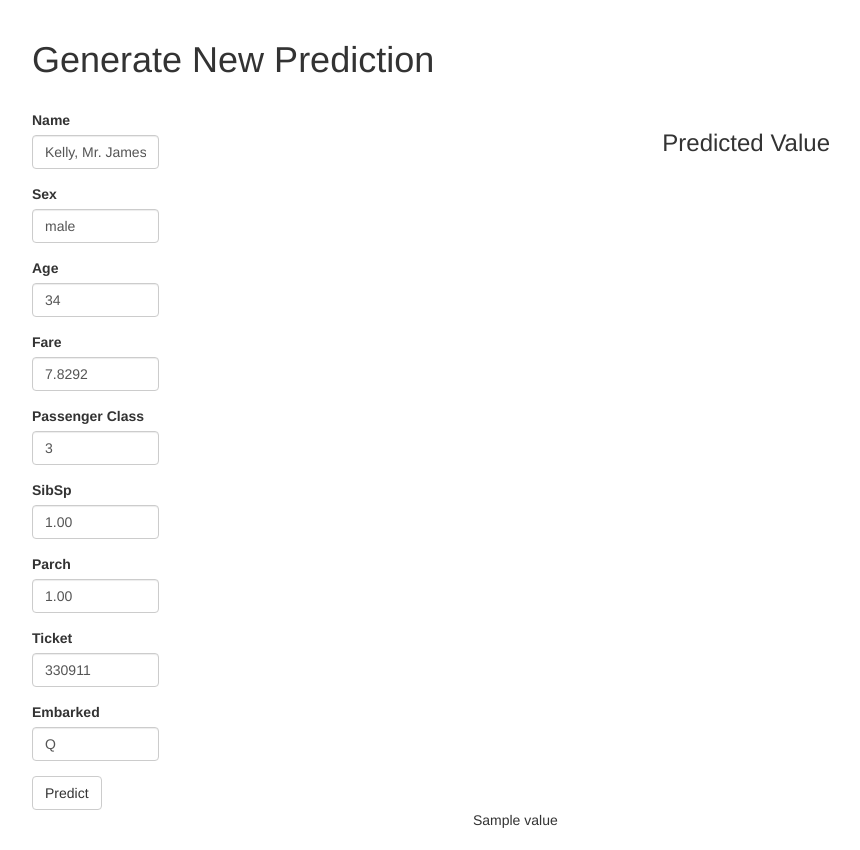
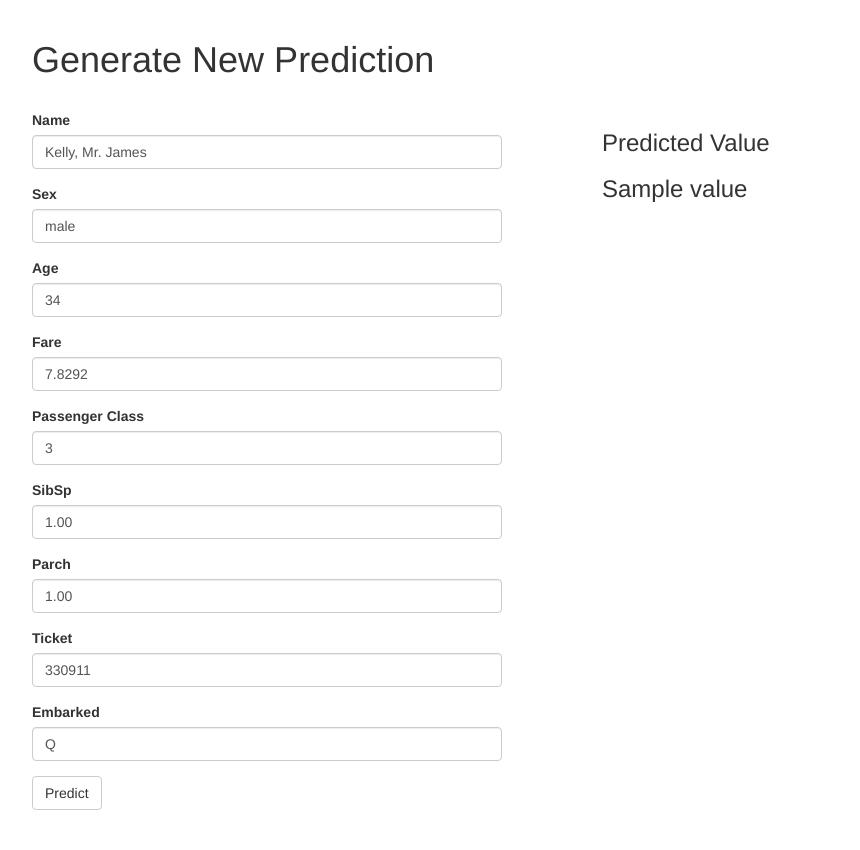
Before and after one commit to dthelan/ToyMl, a Flask app: template src/templates/newprediction.html in a window 1280 px wide. Shown: the part 52-902 px from the top of the page, without its empty margins (38-898 px from the left). After the commit the page ends 862 px from the top, so only its background shows below. Run offline with Flask 2, Linux system fonts and the light colour scheme; tables that the repository leaves empty hold one stand-in row (values such as "Sample post"); the template is opened without the code that fills it: values that come from a table or form of the project are taken from there, most other values are stand-ins (such as "Sample title", 1, 10 or a date in 2020); parts of the project's set-up code (start-up, migrations or seed data) failed here and were passed over; some libraries are stand-ins or nearby versions.

Commit message:
Change prediction form to dump scores

```diff
--- a/src/templates/newprediction.html
+++ b/src/templates/newprediction.html
@@ -2,25 +2,34 @@
 {% import 'bootstrap/wtf.html' as wtf %}
 
 {% block app_content %}
+<style>
+    #Left {
+position: relative;
+top: 0%;
+width: 50%;
+float: left
+}
+
+#Right {
+position: relative;
+width: 50%;
+float: left
+}
+</style>
+
 <h1>Generate New Prediction</h1>
 <br>
-<table style="width:70%">
-    <tr>
-        <td>
+<div id="Left">
             <div class="row">
-                <div class="col-md-4">
+                <div class="col-md-10">
                     {{ wtf.quick_form(form) }}
                 </div>
             </div>
         </td>
-        <td align="right" style="vertical-align: top">
-            <h3>Predicted Value</h3>
-        </td>
-    </tr>
-    <tr>
-    <td></td>
-        <td>{{value}}</td>
-    </tr>
-</table>
-<br>
+</div>
+<div id="Right">
+    <h3>Predicted Value</h3>
+    <h3>{{value}}</h3>
+</div>
+
 {% endblock %}
```
Also changed, not shown: src/templates/user.html (+3 -6 lines).
